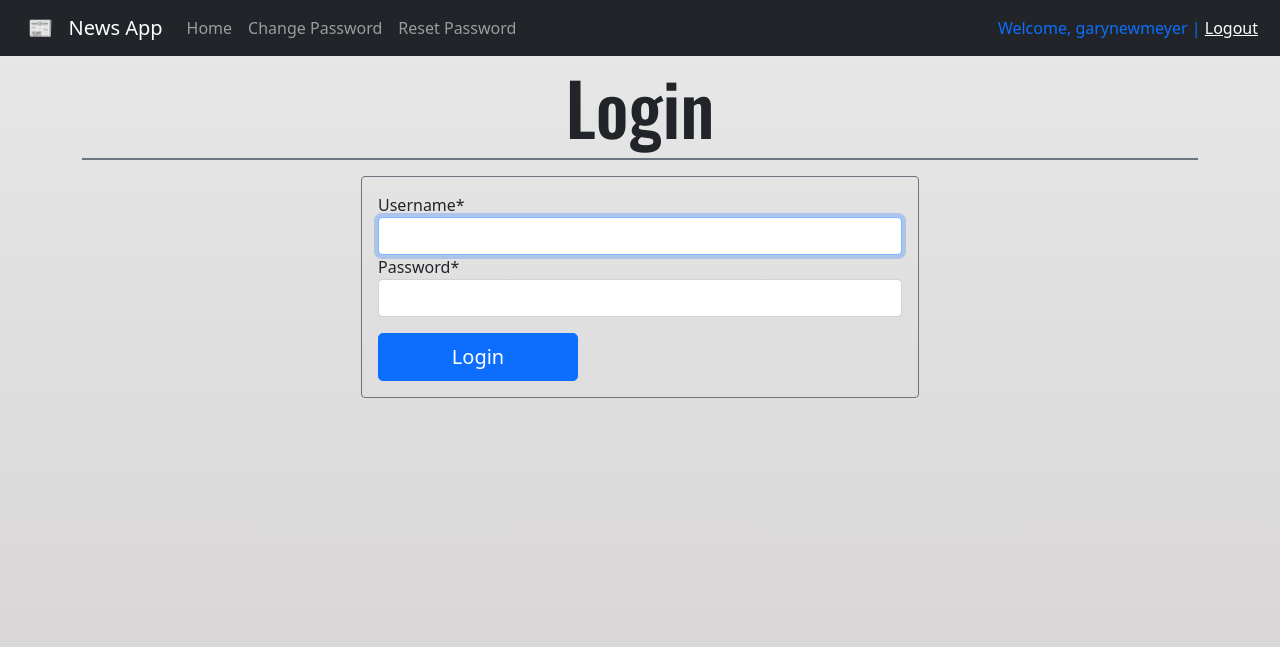
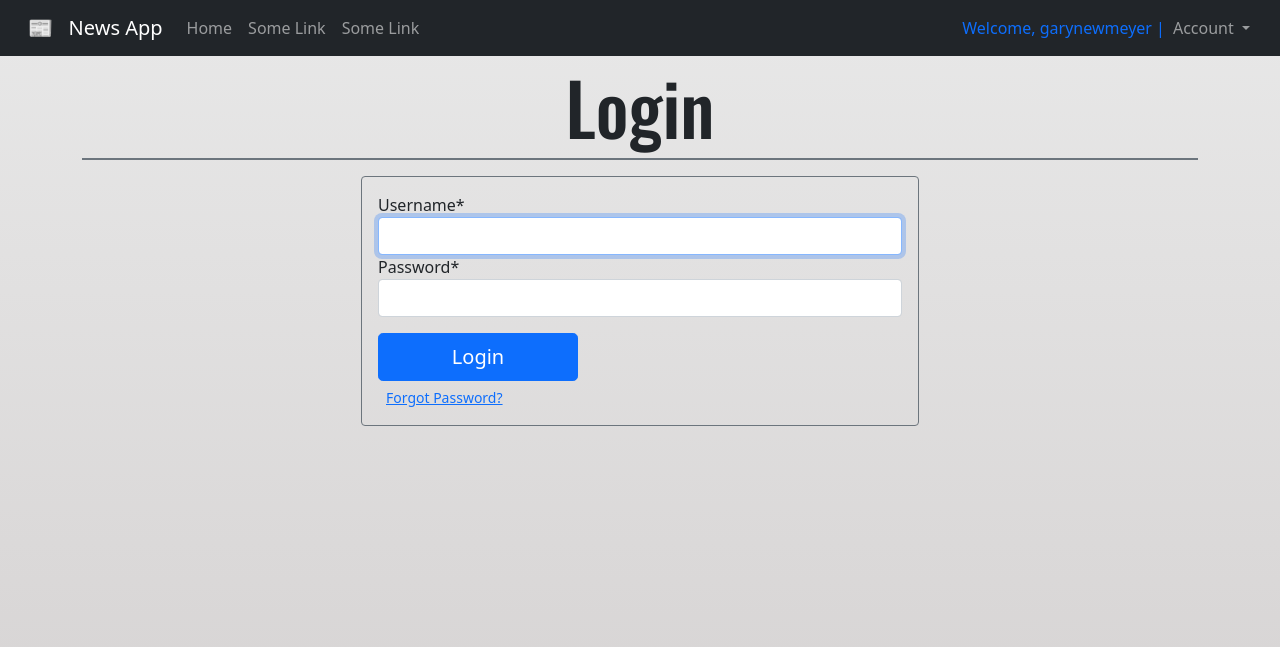
Before and after one commit to gen8787/FSDI-113-News-App, a Django app: page /accounts/login/ in a window 1280 px wide. Shown: the top 647 px of the page. Run offline with Django 3.2, Linux system fonts and the light colour scheme; the first user in the database is signed in; some libraries are stand-ins or nearby versions.

Commit message:
ui / styling

```diff
--- a/templates/base.html
+++ b/templates/base.html
@@ -24,24 +24,45 @@
                 <span class="navbar-toggler-icon"></span>
             </button>
             <div class="collapse navbar-collapse" id="navbarNav">
-                <ul class="navbar-nav mr-auto">
+                <ul class="navbar-nav">
+
                     <li class="nav-item">
                         <a class="nav-link" href="{% url 'home' %}">Home</a>
                     </li>
+
                     <li class="nav-item">
-                        <a class="nav-link" href="{% url 'password_change' %}">Change Password</a>
+                        <a class="nav-link" href="#">Some Link</a>
                     </li>
+
                     <li class="nav-item">
-                        <a class="nav-link" href="{% url 'password_reset' %}">Reset Password</a>
+                        <a class="nav-link" href="#">Some Link</a>
                     </li>
                 </ul>
+
                 {% if user.is_authenticated %}
-                    <span class="navbar-text text-primary nav-log">
-                        Welcome, {{user.username}} | <a href="{% url 'logout' %}">Logout</a>
-                    </span>
+                <ul class="navbar-nav nav-log">
+                    <li class="navbar-text text-primary">
+                        Welcome, {{user.username}} |
+                    </li>
+
+                    <li class="nav-item dropdown">
+                        <a class="nav-link dropdown-toggle" href="#" id="navbarDropdown" role="button" data-bs-toggle="dropdown" aria-expanded="false">
+                            Account
+                        </a>
+                        <ul class="dropdown-menu bg-dark" style="right: 0; left: auto;" aria-labelledby="navbarDropdown">
+                            <li><a class="dropdown-item text-danger" href="{% url 'password_change' %}">Change Password</a></li>
+                            <li><hr class="dropdown-divider border-secondary"></li>
+                            <li><a class="dropdown-item text-warning" href="{% url 'logout' %}">Logout</a></li>
+                        </ul>
+                    </li>
+
+                </ul>
+
                 {% else %}
-                    <span class="navbar-text text-warning nav-log">
-                        You are not logged in | <a class="text-warning" href="{% url 'login' %}">Login</a>&nbsp| <a class="text-warning" href="{% url 'signup' %}">Signup</a>
+                    <span class="navbar-text text-white nav-log">
+                        You are not logged in | <a class="text-primary" href="{% url 'login' %}">Login</a>
+                        &nbsp| <a class="text-warning" href="{% url 'signup' %}">Register</a>
+                        &nbsp| <a class="text-danger" href="{% url 'password_reset' %}">Reset Password</a>
                     </span>
                 {% endif %}
             </div>
--- a/templates/home.html
+++ b/templates/home.html
@@ -25,6 +25,7 @@
         <div class="d-flex justify-content-center mt-5">
             <button class="btn btn-lg btn-primary mx-5"><a class="text-decoration-none text-white" href="{% url 'login' %}">Login</a></button>
             <button class="btn btn-lg btn-warning mx-5"><a class="text-decoration-none text-dark" href="{% url 'signup' %}">Register</a></button>
+            <button class="btn btn-lg btn-danger mx-5"><a class="text-decoration-none text-white" href="{% url 'password_reset' %}">Reset Password</a></button>
         </div>
     </div>
     {% endif %}
--- a/templates/registration/login.html
+++ b/templates/registration/login.html
@@ -19,8 +19,9 @@
         <form action="" method="post">
             {% csrf_token %}
             {{form|crispy}}
-            <input class="btn btn-primary btn-lg btn-wide mt-3" type="submit" value="Login">
+            <input class="btn btn-primary btn-lg btn-wide mt-3 mb-1" type="submit" value="Login">
         </form>
+        <small class="px-2"><a href="{% url 'password_reset' %}">Forgot Password?</a></small>
     </div>
 
 </div>
```
Also changed, not shown: templates/temp.html (added, +31 -0 lines), db.sqlite3.
